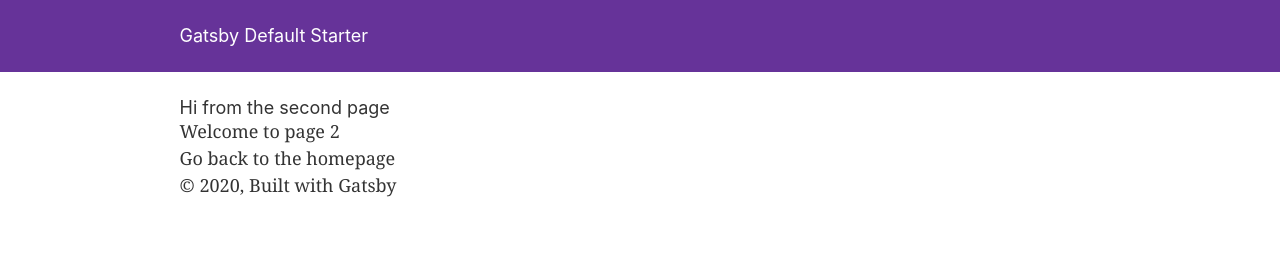
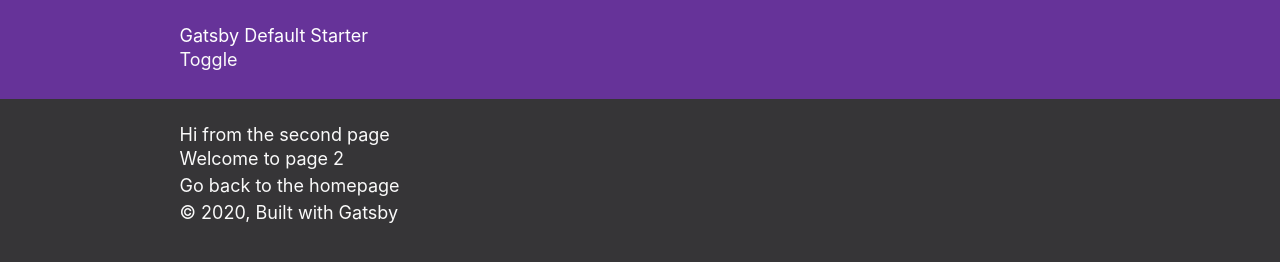
Before and after one commit to ramojej/styledwind, a Gatsby site: page /page-2 in a window 1280 px wide. Built offline with nearby package versions, Linux system fonts and the light colour scheme; Gatsby itself is replaced by a stand-in of ours.

Commit message:
Added context api

```diff
--- a/gatsby-browser.js
+++ b/gatsby-browser.js
@@ -5,4 +5,8 @@
  */
 
 // You can delete this file if you're not using it
+import React from "react"
+import Wrapper from "./src/context/ThemeContext"
 import "./src/css/style.css"
+
+export const wrapRootElement = ({ element }) => <Wrapper>{element}</Wrapper>
--- a/gatsby-ssr.js
+++ b/gatsby-ssr.js
@@ -1,8 +1,12 @@
 /**
- * Implement Gatsby's SSR (Server Side Rendering) APIs in this file.
+ * Implement Gatsby's Browser APIs in this file.
  *
- * See: https://www.gatsbyjs.org/docs/ssr-apis/
+ * See: https://www.gatsbyjs.org/docs/browser-apis/
  */
 
 // You can delete this file if you're not using it
+import React from "react"
+import Wrapper from "./src/context/ThemeContext"
 import "./src/css/style.css"
+
+export const wrapRootElement = ({ element }) => <Wrapper>{element}</Wrapper>
--- a/src/components/header.js
+++ b/src/components/header.js
@@ -1,8 +1,12 @@
 import { Link } from "gatsby"
 import PropTypes from "prop-types"
-import React from "react"
+import React, { useContext } from "react"
+import { ThemeContext } from "../context/ThemeContext"
 
-const Header = ({ siteTitle }) => (
+const Header = ({ siteTitle }) => {
+  const { isDarkMode, toggleDarkMode } = useContext(ThemeContext)
+
+  return (
     <header
       style={{
         background: `rebeccapurple`,
@@ -27,9 +31,13 @@ const Header = ({ siteTitle }) => (
             {siteTitle}
           </Link>
         </h1>
+        <button type="button" onClick={toggleDarkMode}>
+          Toggle
+        </button>
       </div>
     </header>
   )
+}
 
 Header.propTypes = {
   siteTitle: PropTypes.string,
--- /dev/null
+++ b/src/context/ThemeContext.js
@@ -0,0 +1,53 @@
+//initialize new context
+import React, { createContext, useState, useEffect } from "react"
+import { createGlobalStyle, ThemeProvider } from "styled-components"
+import Theme from "../theme/theme"
+
+export const ThemeContext = createContext({
+  isDarkMode: false,
+  toggleDarkMode: () => {},
+})
+
+export const GlobalStyles = createGlobalStyle`
+  body {
+    background: ${({ theme }) => theme.body};
+    color: ${({ theme }) => theme.text};
+    height: 100vh;
+    margin: 0;
+    padding: 0;
+    font-family: BlinkMacSystemFont, -apple-system, 'Segoe UI', Roboto, Helvetica, Arial, sans-serif;
+    transition: all 0.25s linear;
+  }
+`
+
+export default props => {
+  const [isDarkMode, setDarkMode] = useState(false)
+
+  //check if browser supports dark scheme
+  // const supportsDarkMode = () =>
+  //   window.matchMedia("(prefers-color-scheme: dark)").matches === true
+
+  //on load check local storage
+  useEffect(() => {
+    const isDarkLocal = JSON.parse(localStorage.getItem("isDarkMode"))
+
+    isDarkLocal === false ? setDarkMode(false) : setDarkMode(true)
+  }, [])
+
+  //set dark mode and put it in local storage
+  function toggleDarkMode() {
+    setDarkMode(!isDarkMode)
+    localStorage.setItem("isDarkMode", JSON.stringify(!isDarkMode))
+  }
+
+  return (
+    <ThemeContext.Provider value={{ isDarkMode, toggleDarkMode }}>
+      <ThemeProvider theme={Theme}>
+        <ThemeProvider theme={isDarkMode ? Theme.darkTheme : Theme.lightTheme}>
+          <GlobalStyles />
+          {props.children}
+        </ThemeProvider>
+      </ThemeProvider>
+    </ThemeContext.Provider>
+  )
+}
--- a/src/pages/index.js
+++ b/src/pages/index.js
@@ -7,9 +7,11 @@ import SEO from "../components/seo"
 
 const P = styled.p`
   ${tw`text-2xl`}
+  ${props => console.log(props)}
 `
 
-const IndexPage = () => (
+const IndexPage = () => {
+  return (
     <Layout>
       <SEO title="Home" />
       <h1 className="text-4xl">Hi people</h1>
@@ -22,5 +24,6 @@ const IndexPage = () => (
       <Link to="/using-typescript/">Go to "Using TypeScript"</Link>
     </Layout>
   )
+}
 
 export default IndexPage
--- a/src/theme/theme.js
+++ b/src/theme/theme.js
@@ -13,4 +13,16 @@ export default {
     lg: "only screen and (min-width: 1024px)",
     xl: "only screen and (min-width: 1280px)",
   },
+  lightTheme: {
+    body: "#E2E2E2",
+    text: "#363537",
+    toggleBorder: "#FFF",
+    gradient: "linear-gradient(#39598A, #79D7ED)",
+  },
+  darkTheme: {
+    body: "#363537",
+    text: "#FAFAFA",
+    toggleBorder: "#6B8096",
+    gradient: "linear-gradient(#091236, #1E215D)",
+  },
 }
```
Lines whose indentation alone changed are shown as unchanged.
